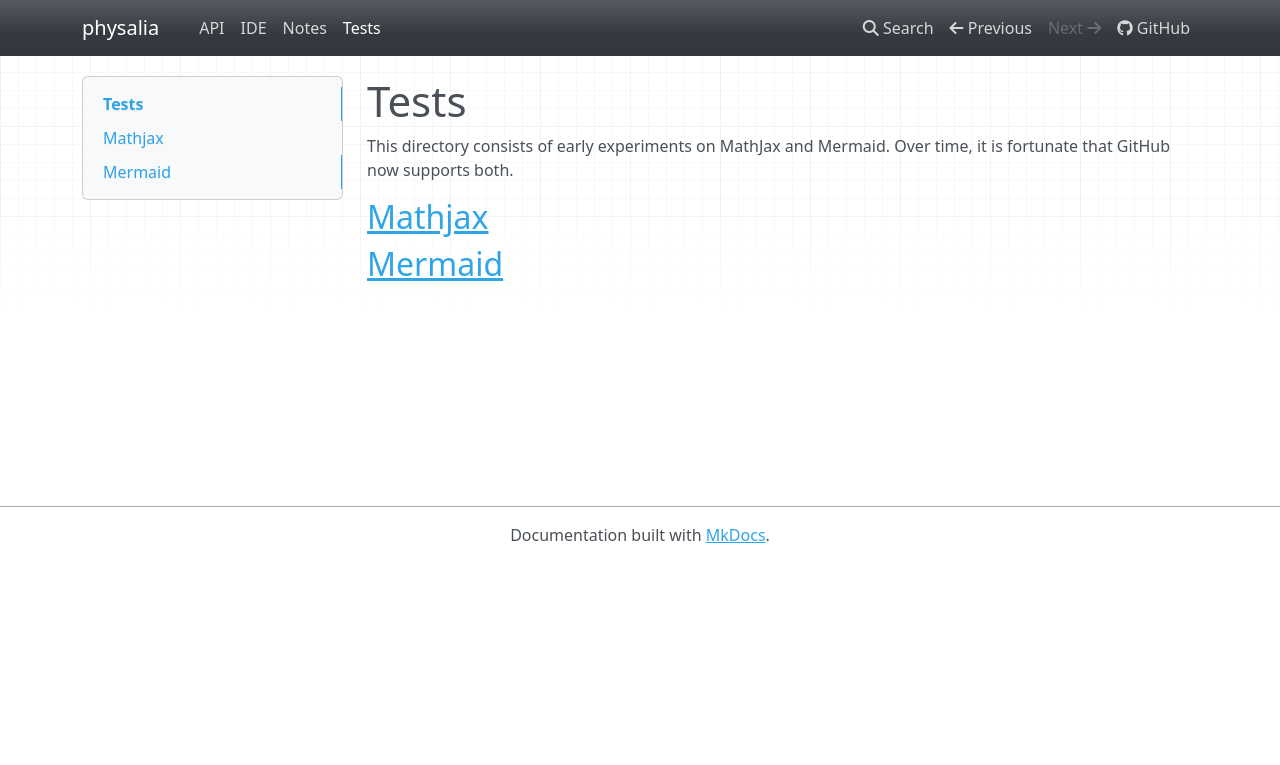
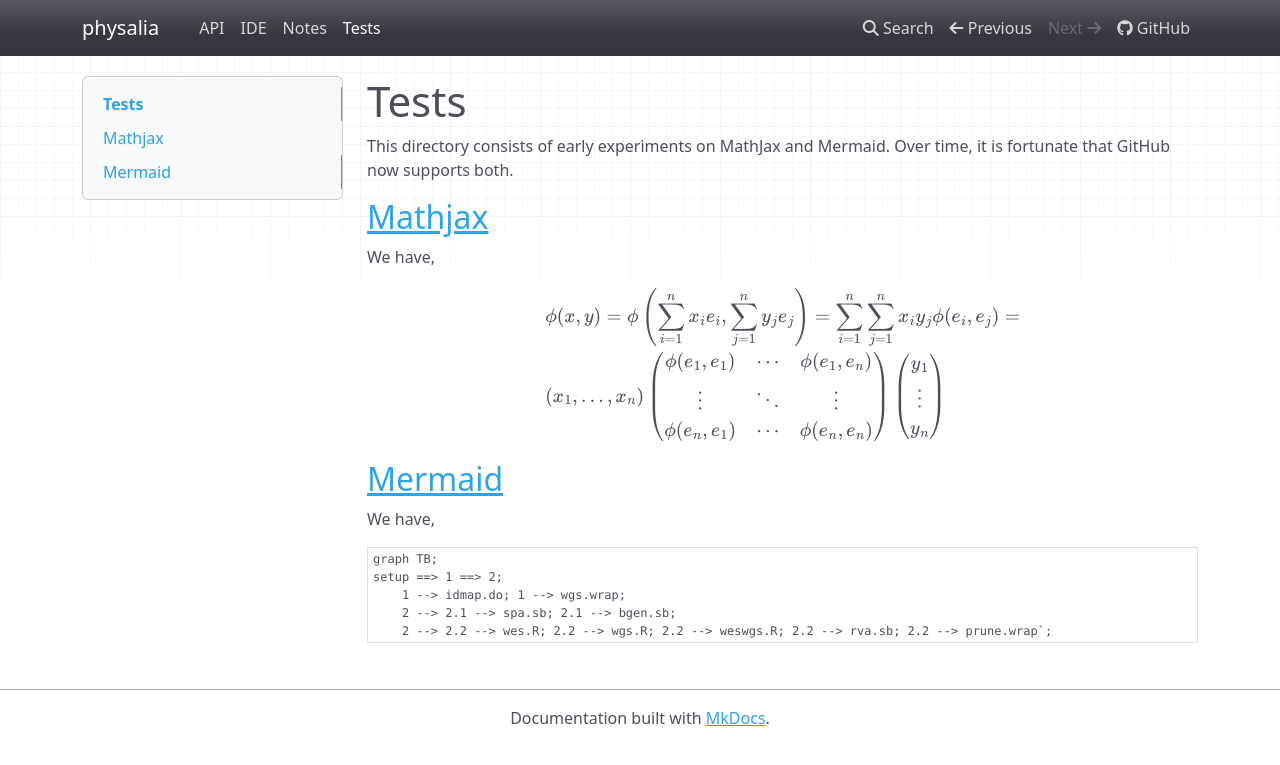
Before and after one commit to jinghuazhao/physalia, an MkDocs documentation site: the page built from docs/tests.md, in a window 1280 px wide. Shown: the top 765 px of the page. Built offline with MkDocs 1.6.1, drawn with Linux system fonts in a browser that asks for light colours; nearby versions of some CDN libraries; a script that is not in the unit is left out.

Commit message:
physalia

````diff
--- a/docs/tests.md
+++ b/docs/tests.md
@@ -4,4 +4,34 @@ This directory consists of early experiments on MathJax and Mermaid. Over time,
 
 ## <a href="mathjax.html">Mathjax</a>
 
+We have,
+
+$$
+\begin{aligned}
+  & \phi(x,y) = \phi \left(\sum_{i=1}^n x_ie_i, \sum_{j=1}^n y_je_j \right)
+  = \sum_{i=1}^n \sum_{j=1}^n x_i y_j \phi(e_i, e_j) = \\
+  & (x_1, \ldots, x_n) \left( \begin{array}{ccc}
+      \phi(e_1, e_1) & \cdots & \phi(e_1, e_n) \\
+      \vdots & \ddots & \vdots \\
+      \phi(e_n, e_1) & \cdots & \phi(e_n, e_n)
+    \end{array} \right)
+  \left( \begin{array}{c}
+      y_1 \\
+      \vdots \\
+      y_n
+    \end{array} \right)
+\end{aligned}
+$$
+
+
 ## <a href="mermaid.html">Mermaid</a>
+
+We have,
+
+```mermaid
+graph TB;
+setup ==> 1 ==> 2;
+    1 --> idmap.do; 1 --> wgs.wrap;
+    2 --> 2.1 --> spa.sb; 2.1 --> bgen.sb;
+    2 --> 2.2 --> wes.R; 2.2 --> wgs.R; 2.2 --> weswgs.R; 2.2 --> rva.sb; 2.2 --> prune.wrap`;
+```
````
